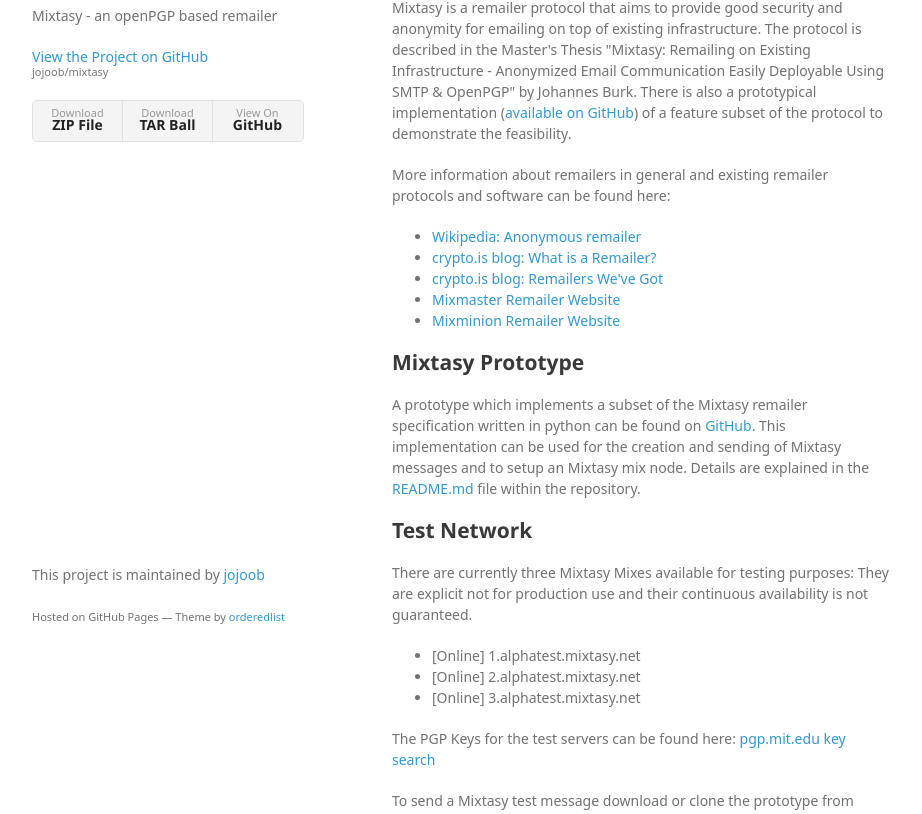
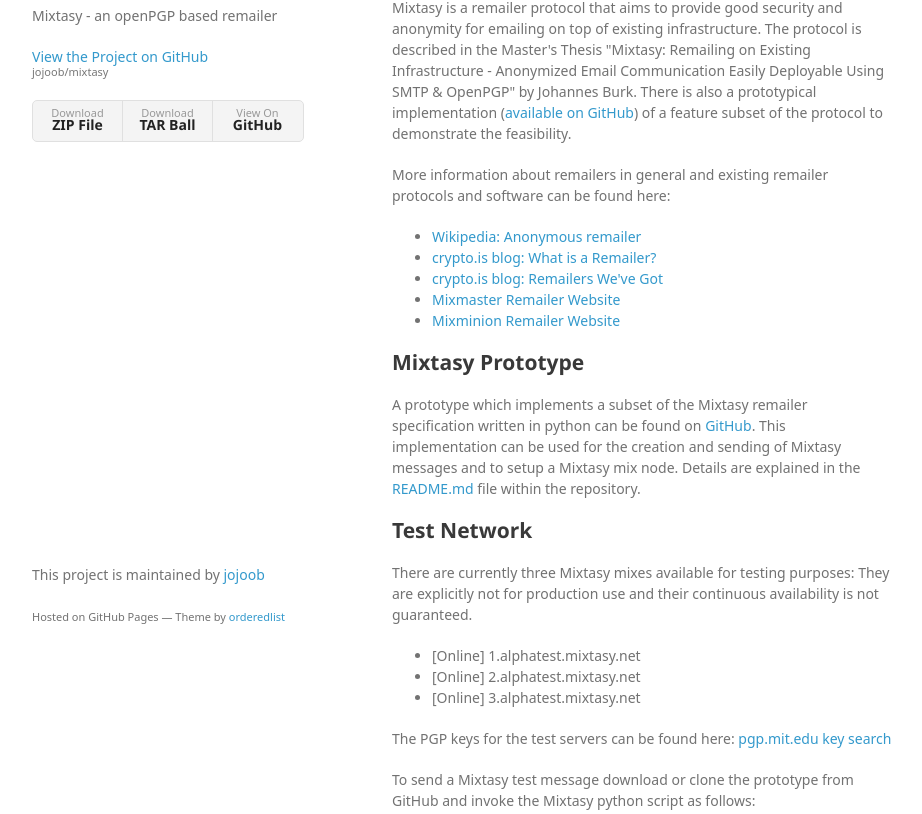
Before and after one commit to jojoob/mixtasy, a plain HTML site: page index.html in a window 1280 px wide. Shown: the part 104-918 px from the top of the page, without its empty margins (178-1100 px from the left). Drawn offline with Linux system fonts and the light colour scheme; a web font is replaced by a local one.

Commit message:
Create gh-pages branch via GitHub

```diff
--- a/index.html
+++ b/index.html
@@ -49,14 +49,14 @@ There is also a prototypical implementation (<a href="https://github.com/jojoob/
 <a id="mixtasy-prototype" class="anchor" href="#mixtasy-prototype" aria-hidden="true"><span aria-hidden="true" class="octicon octicon-link"></span></a>Mixtasy Prototype</h2>
 
 <p>A prototype which implements a subset of the Mixtasy remailer specification written in python can be found on <a href="https://github.com/jojoob/mixtasy/">GitHub</a>.
-This implementation can be used for the creation and sending of Mixtasy messages and to setup an Mixtasy mix node.
+This implementation can be used for the creation and sending of Mixtasy messages and to setup a Mixtasy mix node.
 Details are explained in the <a href="https://github.com/jojoob/mixtasy/blob/master/README.md">README.md</a> file within the repository.</p>
 
 <h2>
 <a id="test-network" class="anchor" href="#test-network" aria-hidden="true"><span aria-hidden="true" class="octicon octicon-link"></span></a>Test Network</h2>
 
-<p>There are currently three Mixtasy Mixes available for testing purposes:
-They are explicit not for production use and their continuous availability is not guaranteed.</p>
+<p>There are currently three Mixtasy mixes available for testing purposes:
+They are explicitly not for production use and their continuous availability is not guaranteed.</p>
 
 <ul>
 <li>[Online] 1.alphatest.mixtasy.net</li>
@@ -64,7 +64,7 @@ They are explicit not for production use and their continuous availability is no
 <li>[Online] 3.alphatest.mixtasy.net</li>
 </ul>
 
-<p>The PGP Keys for the test servers can be found here: <a href="http://pgp.mit.edu/pks/lookup?search=alphatest.mixtasy.net">pgp.mit.edu key search</a></p>
+<p>The PGP keys for the test servers can be found here: <a href="http://pgp.mit.edu/pks/lookup?search=alphatest.mixtasy.net">pgp.mit.edu key search</a></p>
 
 <p>To send a Mixtasy test message download or clone the prototype from GitHub and invoke the Mixtasy python script as follows:</p>
 
@@ -80,6 +80,8 @@ Hi Bob, it's me.
 </code></pre>
 
 <p><strong>Please,</strong> only use the listed mix nodes for testing purposes. Try to not cause high load.</p>
+
+<p><strong>Note:</strong> The test nodes are currently not able to deliver mails to the most big mail providers (including gmail, gmx, etc.). Maybe use your own mail server for testing.</p>
 
 <h2>
 <a id="theory" class="anchor" href="#theory" aria-hidden="true"><span aria-hidden="true" class="octicon octicon-link"></span></a>Theory</h2>
```
Also changed, not shown: params.json (+1 -1 lines).
